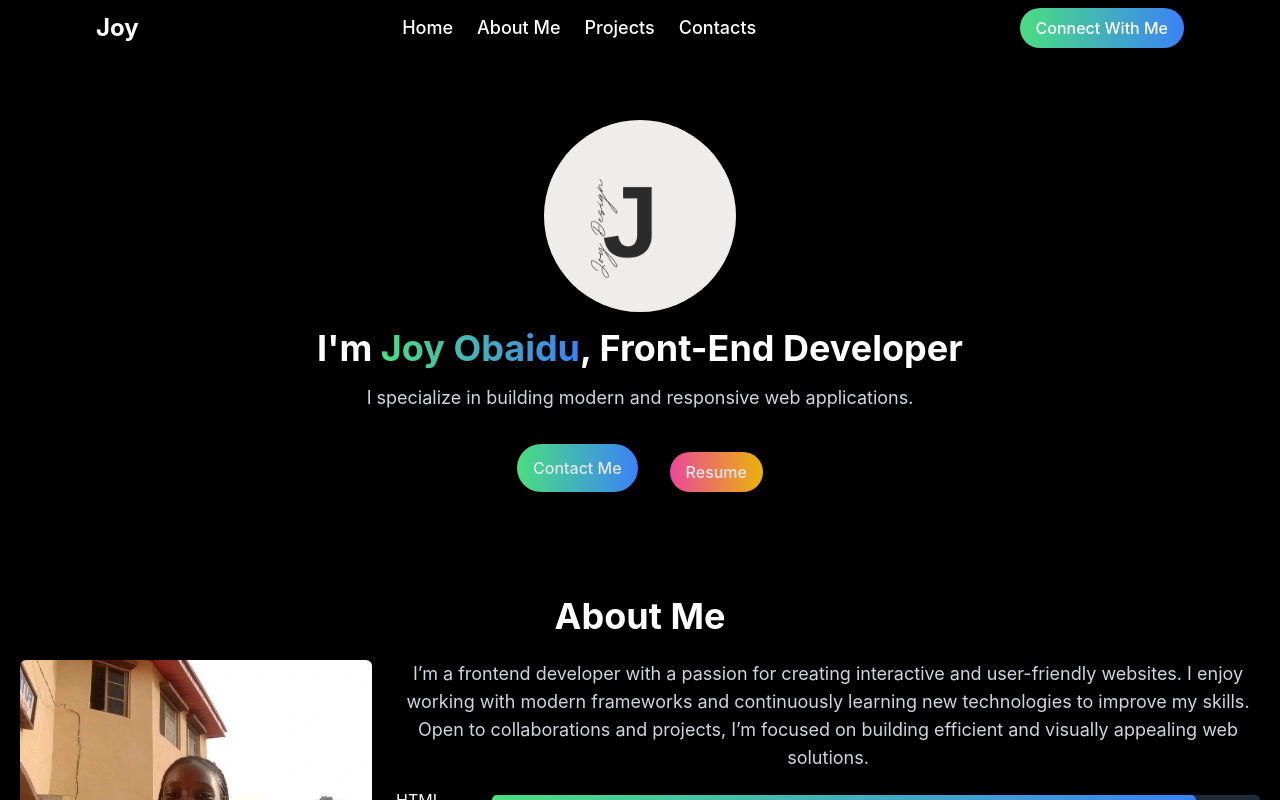
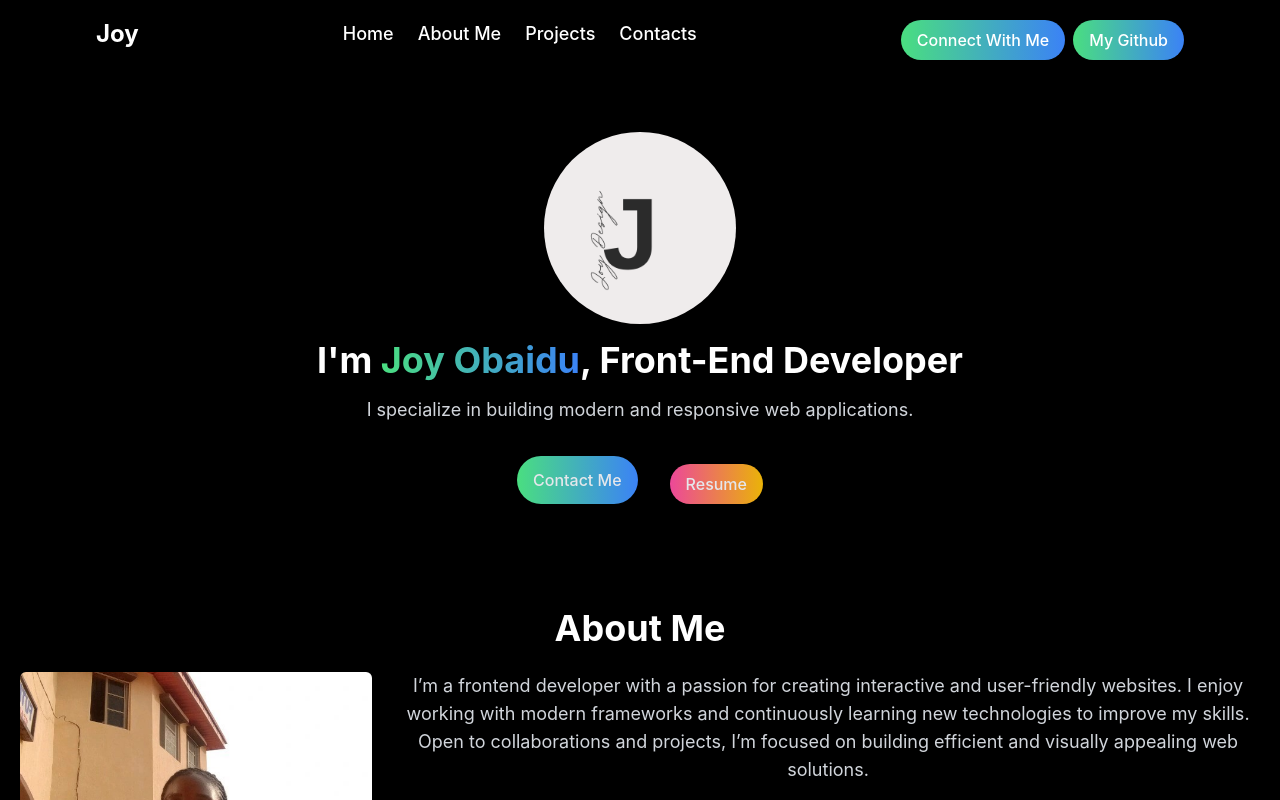
Before and after one commit to JoyObaidu/portfolio-reactJs, a React (Vite) app: page / in a window 1280 px wide. Shown: the top 800 px of the page. Built offline with nearby package versions, Linux system fonts and the light colour scheme.

Commit message:
added github

```diff
--- a/src/components/Navbar.jsx
+++ b/src/components/Navbar.jsx
@@ -11,9 +11,16 @@ const Navbar = () => {
                 <a href="#project" className='text-sm md:text-lg text-white hover:text-gray-400'>Projects</a>
                 <a href="#contact" className='text-sm md:text-lg text-white hover:text-gray-400'>Contacts</a>
             </div>
+            <div className="flex gap-2 mt-3">
             <button className='bg-gradient-to-r from-green-400 to-blue-500 text-white hidden md:inline transform transition-transform duration-300 hover:scale-105 px-4 py-2 rounded-full' type="submit">
               <a href="https://www.linkedin.com/in/joy-obaidu/" className="text-white hover:text-gray-400">Connect With Me</a>
             </button>
+
+            <button className='bg-gradient-to-r from-green-400 to-blue-500 text-white hidden md:inline transform transition-transform duration-300 hover:scale-105 px-4 py-2 rounded-full' type="submit">
+              <a href="https://github.com/JoyObaidu?tab=repositories" className="text-white hover:text-gray-400">My Github</a>
+            </button>
+            </div>
+
         </div>
     </nav>
   )
```
